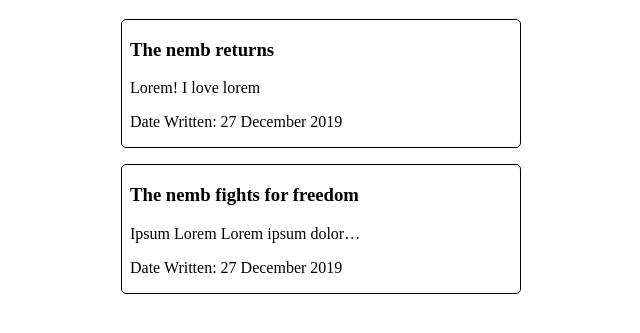
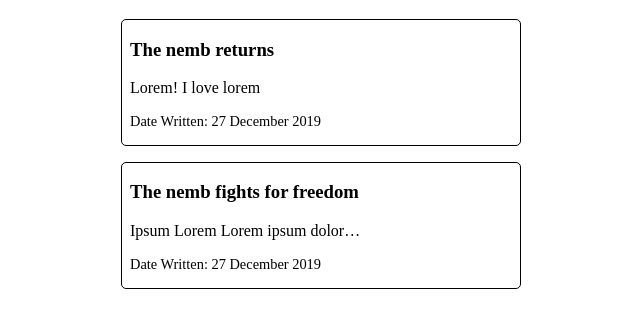
Before and after one commit to vicradon/regards-n-stuff, a Gatsby site: page / in a window 1280 px wide. Shown: the part 61-394 px from the top of the page, without its empty margins (319-959 px from the left). Built offline with nearby package versions, Linux system fonts and the light colour scheme; Gatsby itself is replaced by a stand-in of ours.

Commit message:
moving to a clean branch

```diff
--- a/package.json
+++ b/package.json
@@ -24,9 +24,11 @@
     "gatsby-plugin-emotion": "^4.1.16",
     "gatsby-plugin-firebase": "^0.1.7",
     "gatsby-plugin-material-ui": "^2.1.6",
+    "gatsby-plugin-netlify-cms": "^4.1.33",
     "gatsby-plugin-typography": "^2.3.18",
     "gatsby-source-filesystem": "^2.1.40",
     "gatsby-transformer-remark": "^2.6.39",
+    "netlify-cms-app": "^2.10.1",
     "react": "^16.12.0",
     "react-dom": "^16.12.0",
     "react-typography": "^0.16.19",
--- a/src/components/layout.js
+++ b/src/components/layout.js
@@ -5,7 +5,9 @@ const useStyles = makeStyles(theme => ({
   layout: {
     width:'400px',
     margin:'0 auto',
-    // [theme.breakpoints]
+    [theme.breakpoints.down('xs')]: {
+      width: 'calc(100vw - 50px)',
+    },
   }
 }))
 
--- a/src/pages/index.js
+++ b/src/pages/index.js
@@ -13,6 +13,9 @@ const useStyles = makeStyles(theme => ({
     borderRadius: '5px',
     padding: '0 0.5rem',
     marginBottom:'1rem'
+  },
+  date: {
+    fontSize:'0.9rem'
   }
 }))
 
@@ -29,7 +32,7 @@ export default function Index({ data }) {
               <div className={classes.post}>
                 <h3>{x.node.frontmatter.title}</h3>
                 <p dangerouslySetInnerHTML={{ __html: x.node.excerpt }} />
-                <p>Date Written: {x.node.frontmatter.date}</p>
+                <p className = {classes.date}>Date Written: {x.node.frontmatter.date}</p>
               </div>
             </Link>
           })
```
Also changed, not shown: src/templates/blogTemplate.js (+4 -4 lines), 1 other file.
